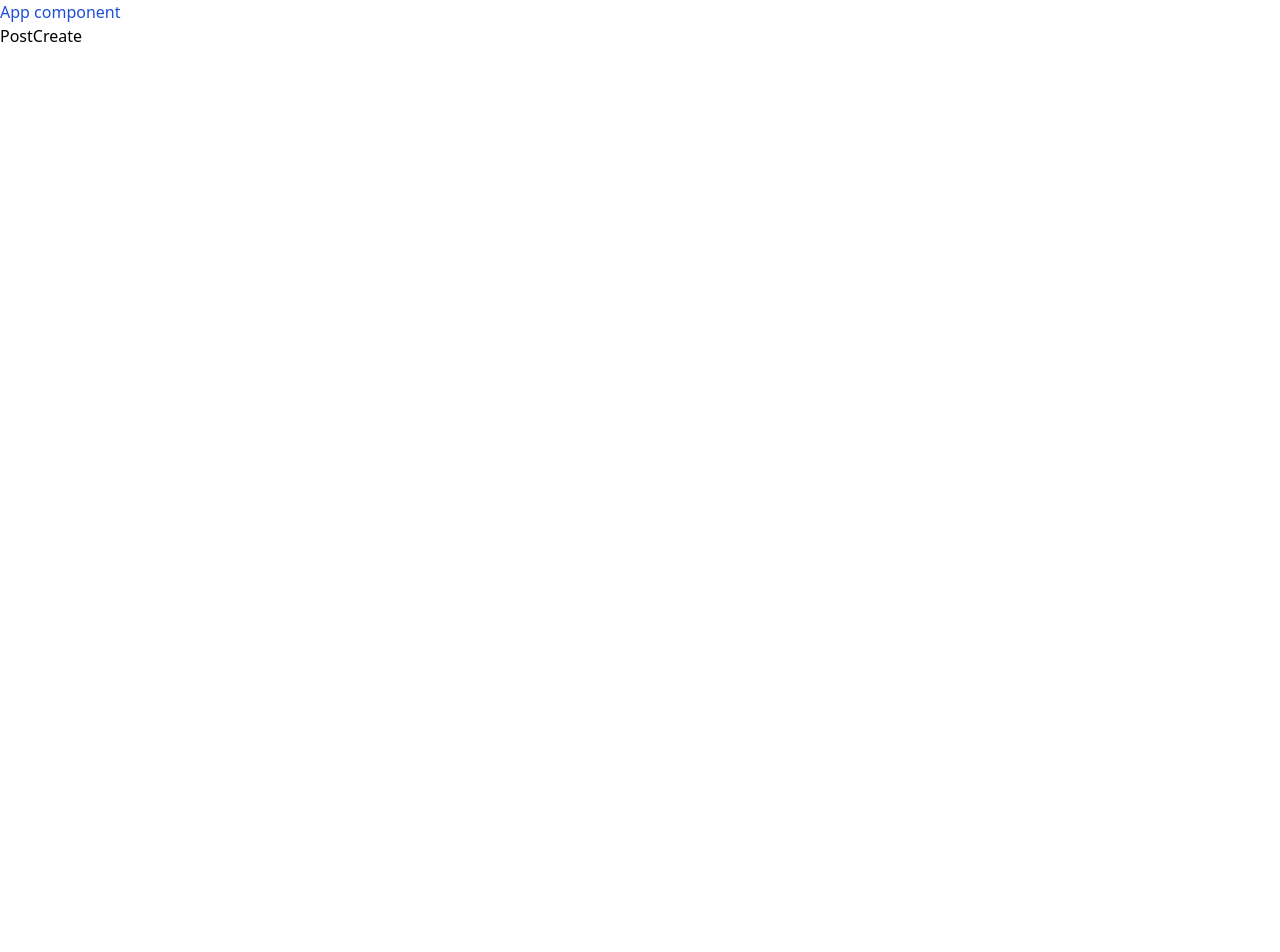
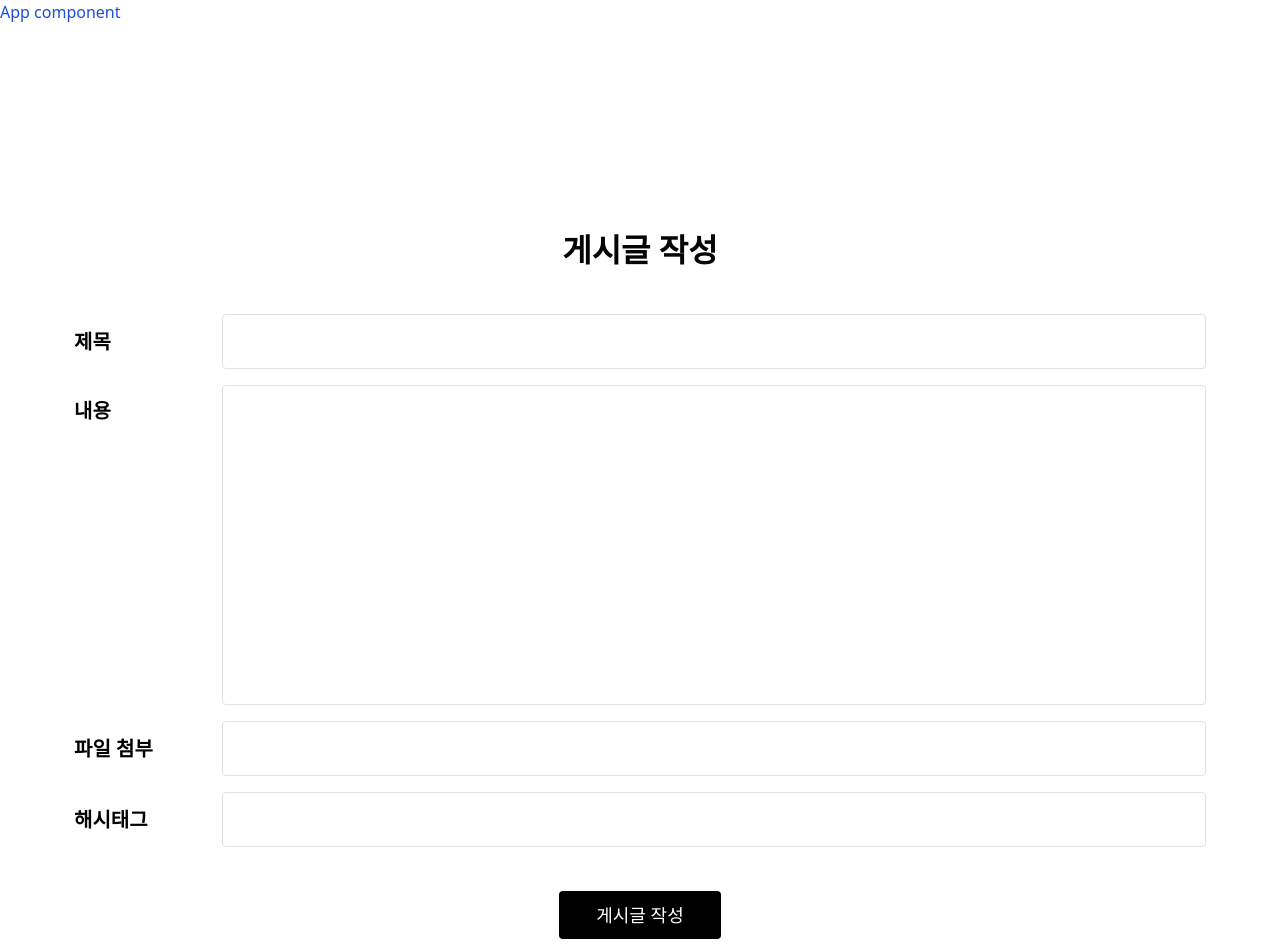
Before and after one commit to jkea1/Weird-Sector, a React (Create React App) app in the folder Frontend/weird-sector/: page /post/category/create in a window 1280 px wide. Shown: the top 952 px of the page. Before the commit the page ends 800 px from the top, so only its background shows below. Built offline with nearby package versions, Linux system fonts and the light colour scheme.

Commit message:
feat:  PostCreate 페이지 생성

```diff
--- a/Frontend/weird-sector/src/pages/PostCreate/PostCreate.tsx
+++ b/Frontend/weird-sector/src/pages/PostCreate/PostCreate.tsx
@@ -1,3 +1,44 @@
+import Button from '../../components/common/Button'
+
 export default function PostCreate() {
-  return <div>PostCreate</div>
+  return (
+    <div className='my-0 h-[921px] flex flex-col justify-center items-center relative top-[88px]'>
+      <h1 className='text-[#040404] text-[32px] font-bold mt-16 mb-10'>
+        게시글 작성
+      </h1>
+      <div className='flex flex-col gap-y-4 text-xl'>
+        <div className='flex items-center gap-x-2'>
+          <h2 className='text-xl font-bold w-[140px]'>제목</h2>
+          <input
+            className='w-[984px] h-[55px] border-[1px] rounded border-[#E1E1E1] px-5 py-4'
+            type='text'
+          />
+        </div>
+        <div className='flex gap-x-2'>
+          <h2 className='text-xl font-bold w-[140px] pt-3'>내용</h2>
+          <input
+            className='w-[984px] h-[320px] border-[1px] rounded border-[#E1E1E1] px-5 py-4'
+            type='text'
+          />
+        </div>
+        <div className='flex items-center gap-x-2'>
+          <h2 className='text-xl font-bold w-[140px]'>파일 첨부</h2>
+          <input
+            className='w-[984px] h-[55px] border-[1px] rounded border-[#E1E1E1] px-5 py-4'
+            type='text'
+          />
+        </div>
+        <div className='flex items-center gap-x-2'>
+          <h2 className='text-xl font-bold w-[140px]'>해시태그</h2>
+          <input
+            className='w-[984px] h-[55px] border-[1px] rounded border-[#E1E1E1] px-5 py-4'
+            type='text'
+          />
+        </div>
+      </div>
+      <Button color='black' size='lg' className='my-11'>
+        게시글 작성
+      </Button>
+    </div>
+  )
 }
```
